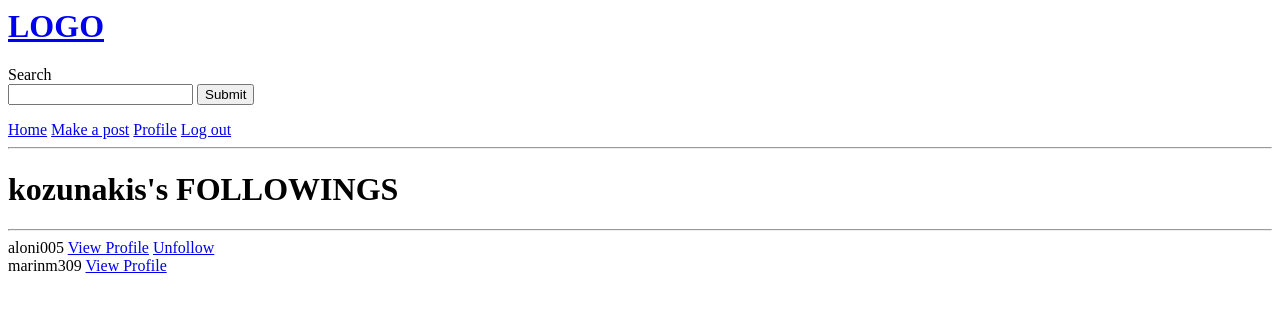
After one commit to marinm309/SoftUni, a Django app: page /following/40193058-7704-4e6f-92dc-90427af4512a/ in a window 1280 px wide. The commit adds this page. Shown: the top 312 px of the page. Run offline with Django 4.2, Linux system fonts and the light colour scheme; a user stored in the database is signed in; data comes from the database, SQL or seed files in the repository; both versions use the stored data as it was after the commit.

Commit message:
images left

```diff
--- a/Django/instagram_clone/users/templates/users/profile.html
+++ b/Django/instagram_clone/users/templates/users/profile.html
@@ -8,7 +8,7 @@
 <a href="{% url 'edit-profile' user.id %}">Edit Profile</a>
 {% endif %}
 <a href="{% url 'followers' profile.id %}">Followers</a>
-<a href="">Following</a>
+<a href="{% url 'following' profile.id %}">Following</a>
 <hr>
 
 {% for post in posts %}
--- a/Django/instagram_clone/users/templates/users/view_followers.html
+++ b/Django/instagram_clone/users/templates/users/view_followers.html
@@ -1,6 +1,9 @@
 {% extends 'main.html' %}
 
 {% block content %}
+
+<h1>{{profile.user}}'s FOLLOWERS</h1>
+<hr>
 
 {% for follower in followers %}
 
@@ -19,4 +22,6 @@
 <br>
 {% endfor %}
 
+<a href="{% url 'profile' profile.user.username %}">Go back</a>
+
 {% endblock content %}
--- /dev/null
+++ b/Django/instagram_clone/users/templates/users/view_following.html
@@ -0,0 +1,32 @@
+{% extends 'main.html' %}
+
+{% block content %}
+
+<h1>{{profile.user}}'s FOLLOWINGS</h1>
+<hr>
+
+{% for i in following %}
+
+{{i.user}}
+
+<a href="{% url 'profile' i.user.username %}">View Profile</a>
+
+{% if user.user == profile.user %}
+
+<a href="{% url 'unfollow' i.user.id %}">Unfollow</a>
+
+{% elif user.user != profile.user and i.user != user and i.user.username not in following_lst %}
+
+<a href="{% url 'follow' i.user.id %}">Follow</a>
+
+{% elif user.user != profile.user and i.user != user and i.user.username in following_lst %}
+
+<a href="{% url 'unfollow' i.user.id %}">Unfollow</a>
+
+{% endif %}
+
+<br>
+{% endfor %}
+
+
+{% endblock content %}
--- a/Django/instagram_clone/users/urls.py
+++ b/Django/instagram_clone/users/urls.py
@@ -11,4 +11,5 @@ urlpatterns = [
     path('follow/<str:pk>/', views.follow, name='follow'),
     path('unfollow/<str:pk>/', views.unfollow, name='unfollow'),
     path('followers/<str:pk>/', views.view_followers, name='followers'),
+    path('following/<str:pk>/', views.view_following, name='following'),
 ]
--- a/Django/instagram_clone/users/views.py
+++ b/Django/instagram_clone/users/views.py
@@ -119,6 +119,17 @@ def view_followers(request, pk):
     following_lst = []
     for i in following:
         following_lst.append(i.user.username)
-    print(following_lst)
     context = {'followers': followers, 'following_lst': following_lst, 'user': user, 'profile': profile}
     return render(request, 'users/view_followers.html', context)
+
+
+def view_following(request, pk):
+    user = request.user.profile
+    profile = Profile.objects.get(id=pk)
+    followers = UserFollowers.objects.filter(follower=user.user)
+    following = UserFollowers.objects.filter(follower=profile.user)
+    following_lst = []
+    for i in followers:
+        following_lst.append(i.user.username)
+    context = {'user': user, 'profile': profile, 'following_lst': following_lst, 'following': following}
+    return render(request, 'users/view_following.html', context)
```
Also changed, not shown: Django/instagram_clone/db.sqlite3.
